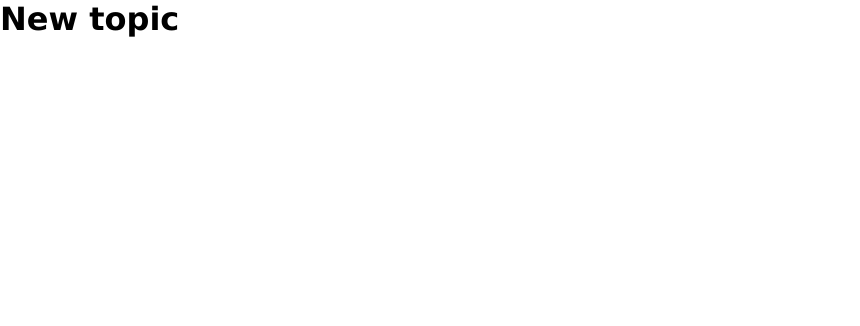
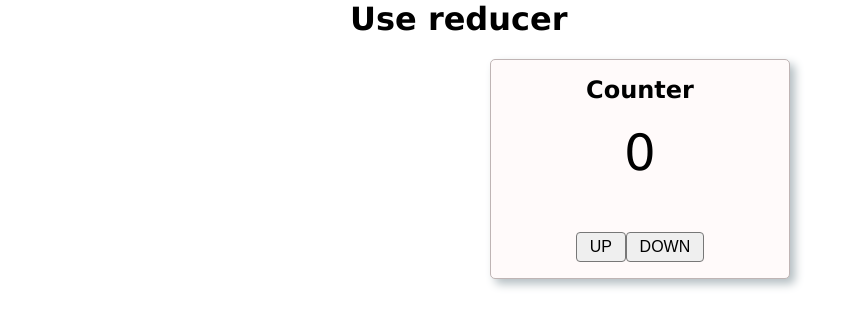
Before and after one commit to MariusCodeAcademy/feu8_15_react_useReducer_todo, a React (Vite) app: page / in a window 1280 px wide. Shown: the top 326 px of the page, without its empty margins (0-860 px from the left). Built offline with nearby package versions, Linux system fonts and the light colour scheme.

Commit message:
counter works, state obj

```diff
--- a/src/App.css
+++ b/src/App.css
@@ -0,0 +1,15 @@
+.counter {
+  font-size: 50px;
+}
+
+.card {
+  padding: 1rem;
+  box-shadow: 5px 5px 10px rgb(180, 190, 194);
+  border: 1px solid rgb(191, 180, 180);
+  border-radius: 5px;
+  background-color: snow;
+  text-align: center;
+  max-width: 300px;
+  margin-left: auto;
+  margin-right: auto;
+}
--- a/src/App.jsx
+++ b/src/App.jsx
@@ -1,9 +1,11 @@
 import './App.css';
+import Counter from './components/Counter';
 
 export default function App() {
   return (
-    <div>
-      <h1>New topic</h1>
+    <div className='container'>
+      <h1>Use reducer</h1>
+      <Counter />
     </div>
   );
 }
--- a/src/components/Counter.jsx
+++ b/src/components/Counter.jsx
@@ -1,13 +1,28 @@
+import { useState } from 'react';
+
 export default function Counter() {
-  function goUp() {}
-  function goDown() {}
+  const [value, setValue] = useState(0);
+  const [cred, setCred] = useState({
+    email: '',
+    pass: 'secret',
+    town: 'Kaunas',
+  });
+
+  function goUp() {
+    setValue(value + 1);
+    setCred({ ...cred, email: 'james@bond.com' });
+  }
+  function goDown() {
+    setValue(value - 1);
+  }
+  console.log('cred ===', cred);
   return (
-    <div>
+    <div className='card'>
       <h2>Counter</h2>
-      <p className='couner'>0</p>
+      <p className='counter'>{value}</p>
       <div>
-        <button>UP</button>
-        <button>DOWN</button>
+        <button onClick={goUp}>UP</button>
+        <button onClick={goDown}>DOWN</button>
       </div>
     </div>
   );
```
